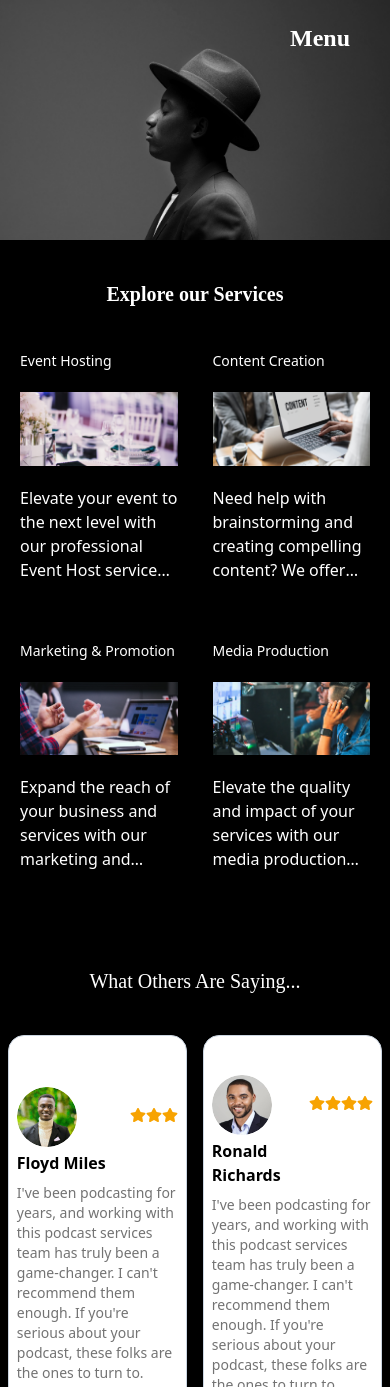
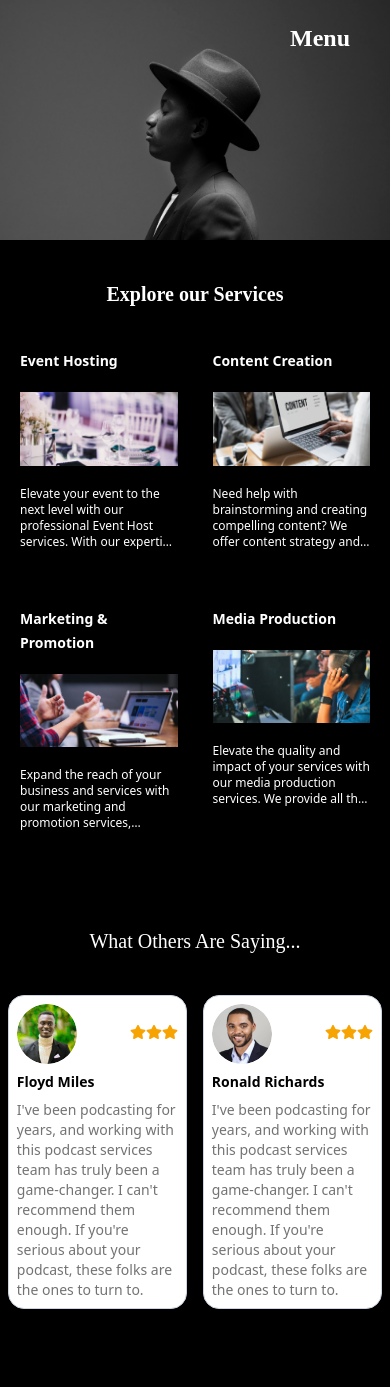
Before and after one commit to miracle73/portfolio-website-v3, a React (Vite) app: page /services in a window 390 px wide. Shown: the top 1387 px of the page. Built offline with nearby package versions, Linux system fonts and the light colour scheme.

Commit message:
changes made on mobile version of the website

```diff
--- a/src/pages/Services.jsx
+++ b/src/pages/Services.jsx
@@ -49,36 +49,36 @@ const Services = () => {
                 <div className="text-center text-white text-[32px] max-lg:text-2xl max-md:text-xl font-semibold font-['Poppins']">Explore our Services</div>
                 <div className='flex items-start justify-between px-16 max-md:px-10 max-sm:px-5 mt-10 '>
                     <div className='w-[45%] '>
-                        <Link to="/events" className=" text-white text-[24px] max-lg:text-xl max-md:text-lg max-sm:text-sm font-normal font-['Javanese Text']">Event Hosting</Link>
+                        <Link to="/events" className=" text-white text-[24px] max-lg:text-xl max-md:text-lg max-sm:text-sm font-semibold font-['Javanese Text']">Event Hosting</Link>
                         <img src={firstImage} className='mt-5' />
-                        <div className="truncate-text text-white text-[16px] font-normal font-['Javanese Text'] mt-5">Elevate your event to the next level with our professional Event Host services. With our expertise in orchestrating the event flow and fostering audience engagement, we guarantee a memorable event that leaves a lasting impression.</div>
+                        <div className="truncate-text text-white text-[16px] max-lg:text-base max-md:text-sm max-sm:text-xs font-normal font-['Javanese Text'] mt-5">Elevate your event to the next level with our professional Event Host services. With our expertise in orchestrating the event flow and fostering audience engagement, we guarantee a memorable event that leaves a lasting impression.</div>
                     </div>
                     <div className='w-[45%] '>
-                        <Link to="/" className=" text-white text-[24px] max-lg:text-xl max-md:text-lg max-sm:text-sm font-normal font-['Javanese Text']">Content Creation</Link>
+                        <Link to="/" className=" text-white text-[24px] max-lg:text-xl max-md:text-lg max-sm:text-sm font-semibold font-['Javanese Text']">Content Creation</Link>
                         <img src={secondImage} className='mt-5' />
-                        <div className="truncate-text text-white text-[16px] font-normal font-['Javanese Text'] mt-5">Need help with brainstorming and creating compelling content? We offer content strategy and scriptwriting services to keep your audience engaged.</div>
+                        <div className="truncate-text text-white text-[16px] max-lg:text-base max-md:text-sm max-sm:text-xs font-normal font-['Javanese Text'] mt-5">Need help with brainstorming and creating compelling content? We offer content strategy and scriptwriting services to keep your audience engaged.</div>
                     </div>
                 </div>
                 <div className='flex items-start justify-between px-16 max-md:px-10 max-sm:px-5 mt-14 '>
                     <div className='w-[45%] '>
-                        <Link to="/marketing" className=" text-white text-[24px] max-lg:text-xl max-md:text-lg max-sm:text-sm font-normal font-['Javanese Text']">Marketing & Promotion</Link>
+                        <Link to="/marketing" className=" text-white text-[24px] max-lg:text-xl max-md:text-lg max-sm:text-sm font-semibold font-['Javanese Text']">Marketing & Promotion</Link>
                         <img src={thirdImage} className='mt-5' />
-                        <div className="truncate-text text-white text-[16px] font-normal font-['Javanese Text'] mt-5">Expand the reach of your business and services with our marketing and promotion services, including social media campaigns and audience growth strategies.</div>
+                        <div className="truncate-text text-white text-[16px] max-lg:text-base max-md:text-sm max-sm:text-xs font-normal font-['Javanese Text'] mt-5">Expand the reach of your business and services with our marketing and promotion services, including social media campaigns and audience growth strategies.</div>
                     </div>
                     <div className='w-[45%] '>
-                        <Link to="/" className=" text-white text-[24px] max-lg:text-xl max-md:text-lg max-sm:text-sm font-normal font-['Javanese Text']">Media Production</Link>
+                        <Link to="/" className=" text-white text-[24px] max-lg:text-xl max-md:text-lg max-sm:text-sm font-semibold font-['Javanese Text']">Media Production</Link>
                         <img src={fourthImage} className='mt-5' />
-                        <div className="truncate-text text-white text-[16px] font-normal font-['Javanese Text'] mt-5">Elevate the quality and impact of your services with our media production services. We provide all the required resources to give your business that unique brans that resonates with your target audience</div>
+                        <div className="truncate-text text-white text-[16px] max-lg:text-base max-md:text-sm max-sm:text-xs font-normal font-['Javanese Text'] mt-5">Elevate the quality and impact of your services with our media production services. We provide all the required resources to give your business that unique brans that resonates with your target audience</div>
                     </div>
                 </div>
                 <div className="mt-24 text-white text-[32px] max-lg:text-2xl max-md:text-xl font-normal font-['Poppins'] text-center">What Others Are Saying...</div>
                 <div className='flex items-center justify-around flex-wrap'>
-                    <div className="w-[20%] max-md:w-[40%] max-xsm:w-[46%] max-xsm:h-[25rem] max-xsm:p-2 max-lg:h-[24rem] max-md:h-64 max-sm:h-[23rem] px-4 py-2 bg-white rounded-2xl border border-slate-300 justify-center items-center inline-flex my-10">
+                    <div className="w-[20%] max-md:w-[40%] max-xsm:w-[46%]  max-xsm:p-2 h-fit px-4 py-2 bg-white rounded-2xl border border-slate-300 justify-center items-center inline-flex my-10">
                         <div className=" flex-col justify-start items-start gap-2 inline-flex">
                             <div className='flex items-start w-full justify-between'>
                                 <div className="self-stretch flex-col justify-center items-start gap-1 flex">
                                     <img className="w-[60px] h-[60px] rounded-[50px]" src={firstTestimonial} />
-                                    <div className="self-stretch text-black text-base font-semibold ">Floyd Miles</div>
+
                                 </div>
                                 <div className='flex items-start mt-5 justify-between'>
                                     <FaStar className='text-[#F7A301]' />
@@ -88,34 +88,36 @@ const Services = () => {
 
                                 </div>
                             </div>
+                            <div className="self-stretch text-black text-sm font-semibold ">Floyd Miles</div>
                             <div className="self-stretch text-neutral-500 text-sm font-normal ">I've been podcasting for years, and working with this podcast services team has truly been a game-changer.  I can't recommend them enough. If you're serious about your podcast, these folks are the ones to turn to.</div>
                         </div>
                     </div>
-                    <div className="w-[20%] max-md:w-[40%] max-xsm:w-[46%] max-xsm:h-[25rem] max-xsm:p-2   max-lg:h-[24rem] max-md:h-64 max-sm:h-[23rem] px-4 py-2 bg-white rounded-2xl border border-slate-300 justify-center items-center inline-flex">
+                    <div className="w-[20%] max-md:w-[40%] max-xsm:w-[46%]  max-xsm:p-2  h-fit px-4 py-2 bg-white rounded-2xl border border-slate-300 justify-center items-center inline-flex">
                         <div className=" flex-col justify-start items-start gap-2 inline-flex">
                             <div className='flex items-start justify-between w-full'>
                                 <div className="self-stretch flex-col justify-center items-start gap-1 flex">
                                     <img className="w-[60px] h-[60px] rounded-[50px]" src={secondTestimonial} />
-                                    <div className="self-stretch text-black text-base font-semibold ">Ronald Richards</div>
+
                                 </div>
                                 <div className='flex items-start mt-5 justify-between'>
                                     <FaStar className='text-[#F7A301]' />
                                     <FaStar className='text-[#F7A301]' />
                                     <FaStar className='text-[#F7A301]' />
-                                    <FaStar className='text-[#F7A301]' />
+
 
 
                                 </div>
                             </div>
+                            <div className="self-stretch text-black text-sm font-semibold ">Ronald Richards</div>
                             <div className="self-stretch text-neutral-500 text-sm font-normal ">I've been podcasting for years, and working with this podcast services team has truly been a game-changer.  I can't recommend them enough. If you're serious about your podcast, these folks are the ones to turn to.</div>
                         </div>
                     </div>
-                    <div className=" max-md:hidden w-[20%] max-md:w-[40%] max-xsm:w-[46%] max-xsm:h-[24rem] max-xsm:p-2  max-lg:h-[24rem] max-md:h-64 max-sm:h-[22rem] px-4 py-2 bg-white rounded-2xl border border-slate-300 justify-center items-center inline-flex">
+                    <div className=" max-md:hidden w-[20%] max-md:w-[40%] max-xsm:w-[46%] max-xsm:p-2 h-fit px-4 py-2 bg-white rounded-2xl border border-slate-300 justify-center items-center inline-flex">
                         <div className=" flex-col justify-start items-start gap-2 inline-flex">
                             <div className='flex items-start w-full justify-between'>
                                 <div className="self-stretch flex-col justify-center items-start gap-1 flex">
                                     <img className="w-[60px] h-[60px] rounded-[50px]" src={thirdTestimonial} />
-                                    <div className="self-stretch text-black text-base font-semibold ">Savannah Nguyen</div>
+
                                 </div>
                                 <div className='flex items-start mt-5  justify-between'>
                                     <FaStar className='text-[#F7A301]' />
@@ -125,21 +127,23 @@ const Services = () => {
 
                                 </div>
                             </div>
+                            <div className="self-stretch text-black text-sm font-semibold ">Savannah Nguyen</div>
                             <div className="self-stretch text-neutral-500 text-sm font-normal ">I've been podcasting for years, and working with this podcast services team has truly been a game-changer.  I can't recommend them enough. If you're serious about your podcast, these folks are the ones to turn to.</div>
                         </div>
                     </div>
-                    <div className=" max-md:hidden w-[20%] max-md:w-[40%] max-xsm:w-[46%]  max-xsm:h-[24rem] max-xsm:p-2  max-lg:h-[24rem] max-md:h-64 max-sm:h-[22rem] px-4 py-2 bg-white rounded-2xl border border-slate-300 justify-center items-center inline-flex">
+                    <div className=" max-md:hidden w-[20%] max-md:w-[40%] max-xsm:w-[46%]  h-fit px-4 py-2 bg-white rounded-2xl border border-slate-300 justify-center items-center inline-flex">
                         <div className=" flex-col justify-start items-start gap-2 inline-flex">
                             <div className='flex items-start w-full justify-between'>
                                 <div className="self-stretch flex-col justify-center items-start gap-1 flex ">
                                     <img className="w-[60px] h-[60px] rounded-[50px]" src={fourthTestimonial} />
-                                    <div className="self-stretch text-black text-base font-semibold ">Babalawo Iguana</div>
+
                                 </div>
                                 <div className='flex items-start mt-5 justify-between'>
                                     <FaStar className='text-[#F7A301]' />
                                     <FaStar className='text-[#F7A301]' />
                                 </div>
                             </div>
+                            <div className="self-stretch text-black text-sm font-semibold ">Babalawo Iguana</div>
                             <div className="self-stretch text-neutral-500 text-sm font-normal  ">I've been podcasting for years, and working with this podcast services team has truly been a game-changer.  I can't recommend them enough. If you're serious about your podcast, these folks are the ones to turn to.</div>
                         </div>
                     </div>
```
Also changed, not shown: src/pages/Podcast.jsx (+5 -5 lines).
